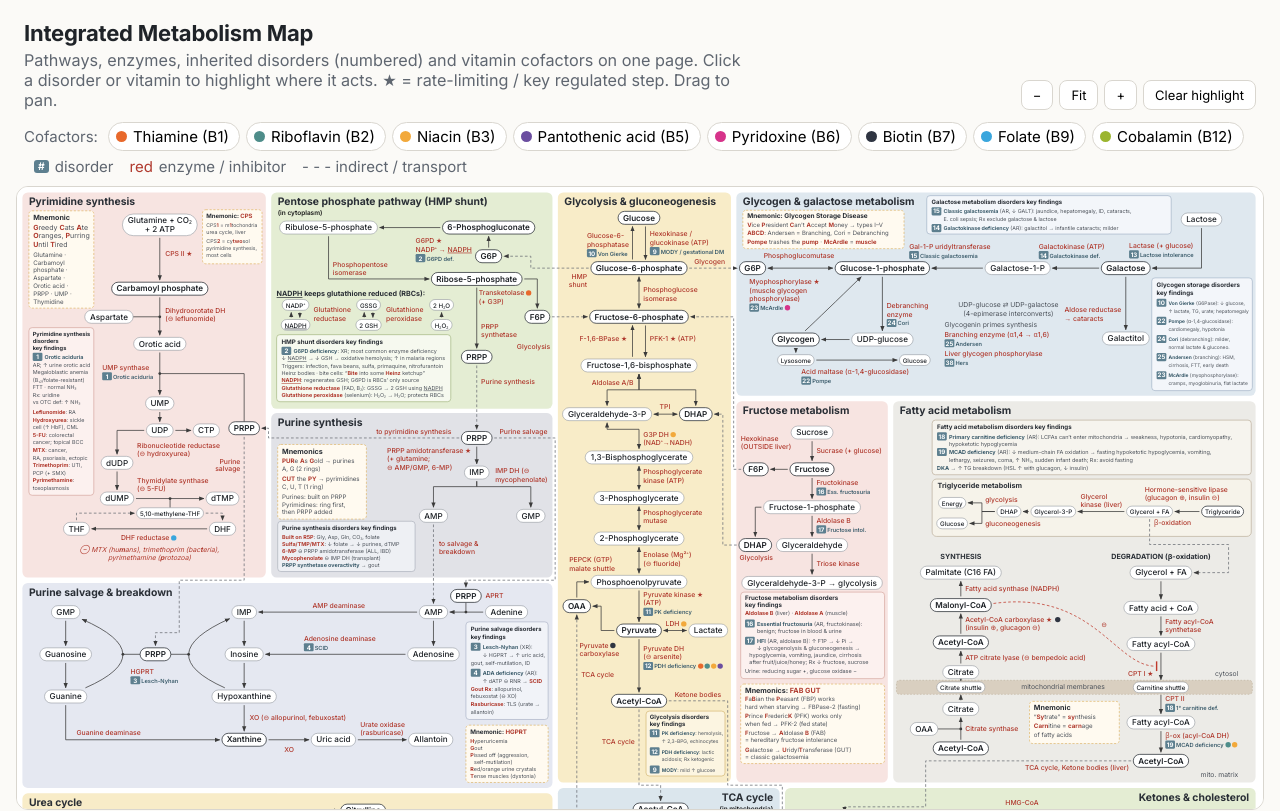
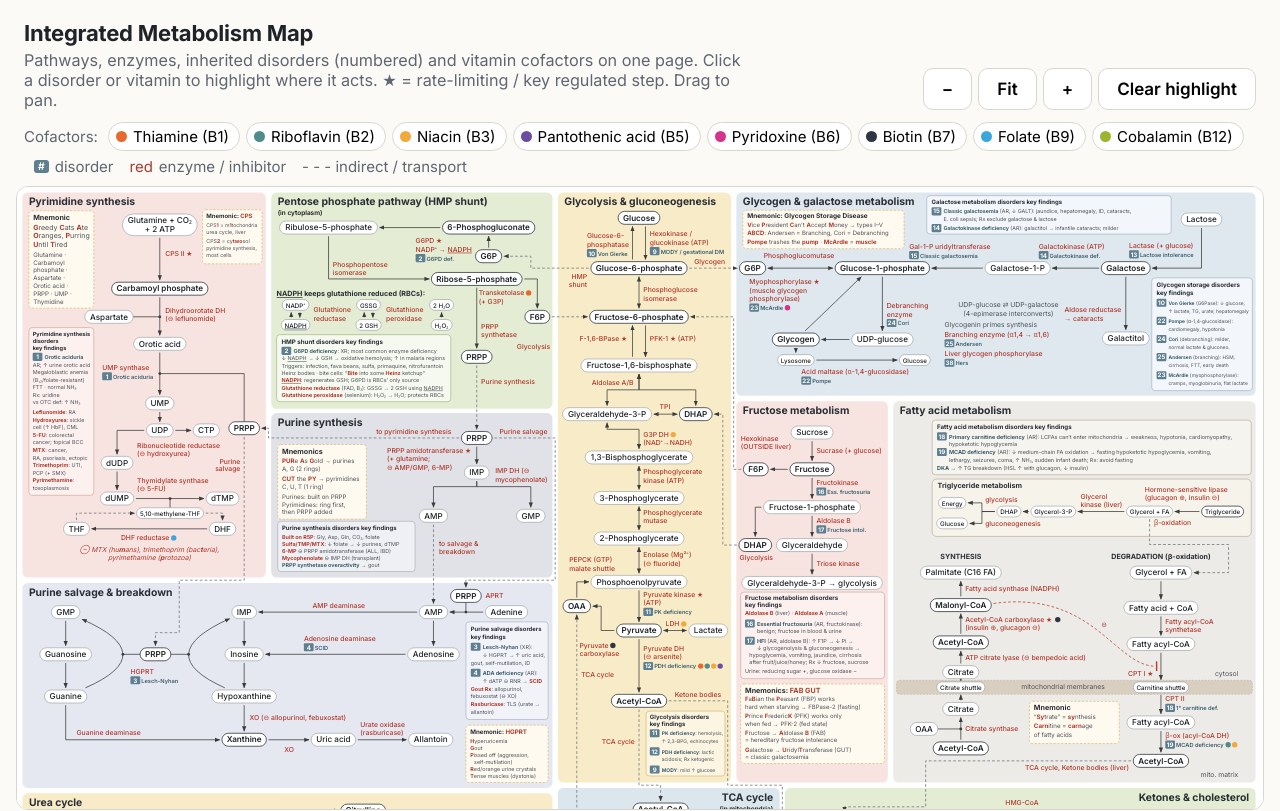
Before and after one commit to dawnp0h/metabolism-map, a plain HTML site: page index.html in a window 1280 px wide. Shown: the top 811 px of the page. Drawn offline with Linux system fonts and the light colour scheme.

Commit message:
Enlarge zoom and clear-highlight buttons
Co-Authored-By: Claude Opus 5.5 <noreply@anthropic.com>
Claude-Session: https://claude.ai/code/session_01QJyXZrUBjpVZUYgu99fpRK

```diff
--- a/index.html
+++ b/index.html
@@ -14,7 +14,7 @@
   h1 { font-size:22px; margin:0; letter-spacing:-.01em; }
   header p { margin:4px 0 0; color:var(--muted); font-size:16.2px; max-width:720px; }
   .tools { display:flex; gap:6px; align-items:center; }
-  .tools button { font:inherit; font-size:13px; border:1px solid var(--line); background:#fff; border-radius:8px; padding:6px 11px; cursor:pointer; }
+  .tools button { font:inherit; font-size:17px; font-weight:600; border:1px solid var(--line); background:#fff; border-radius:10px; padding:10px 18px; min-width:48px; cursor:pointer; }
   .tools button:hover { background:#f1efe9; }
   .legend { padding:4px 24px 10px; display:flex; flex-wrap:wrap; gap:6px; align-items:center; font-size:15.0px; }
   .legend .lab { color:var(--muted); margin-right:4px; }
```
